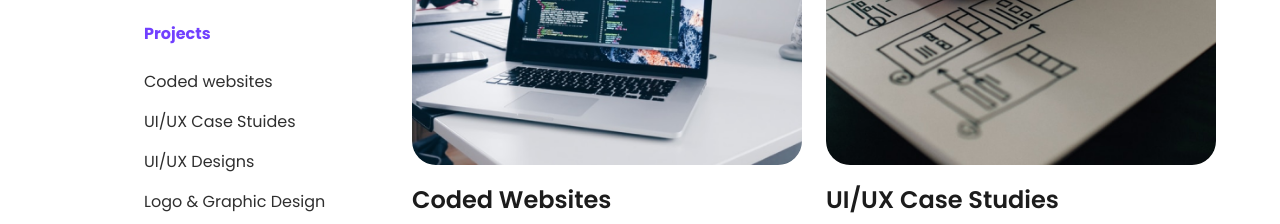
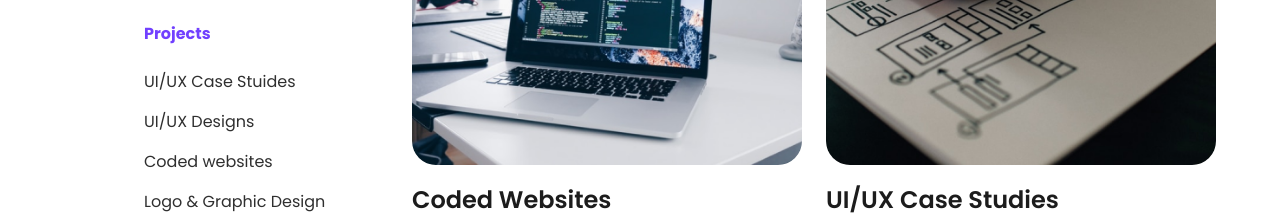
Before and after one commit to saifalfalah/mansi-kasar, a Next.js app: page /projects in a window 1280 px wide. Shown: the part 440-664 px from the top of the page. Built offline with nearby package versions, Linux system fonts and the light colour scheme.

Commit message:
Update SideNav.js

```diff
--- a/components/ProjectView/SideNav.js
+++ b/components/ProjectView/SideNav.js
@@ -11,16 +11,16 @@ import {
 const SideNav = () => {
   const sideNavItems = [
     {
-      name: "Coded websites",
-      path: "/projects/coded-websites",
-    },
-    {
       name: "UI/UX Case Stuides",
       path: "/projects/uiux-casestudies",
     },
     {
       name: "UI/UX Designs",
       path: "/projects/uiux-designs",
+    },
+    {
+      name: "Coded websites",
+      path: "/projects/coded-websites",
     },
     {
       name: "Logo & Graphic Design ",
```
